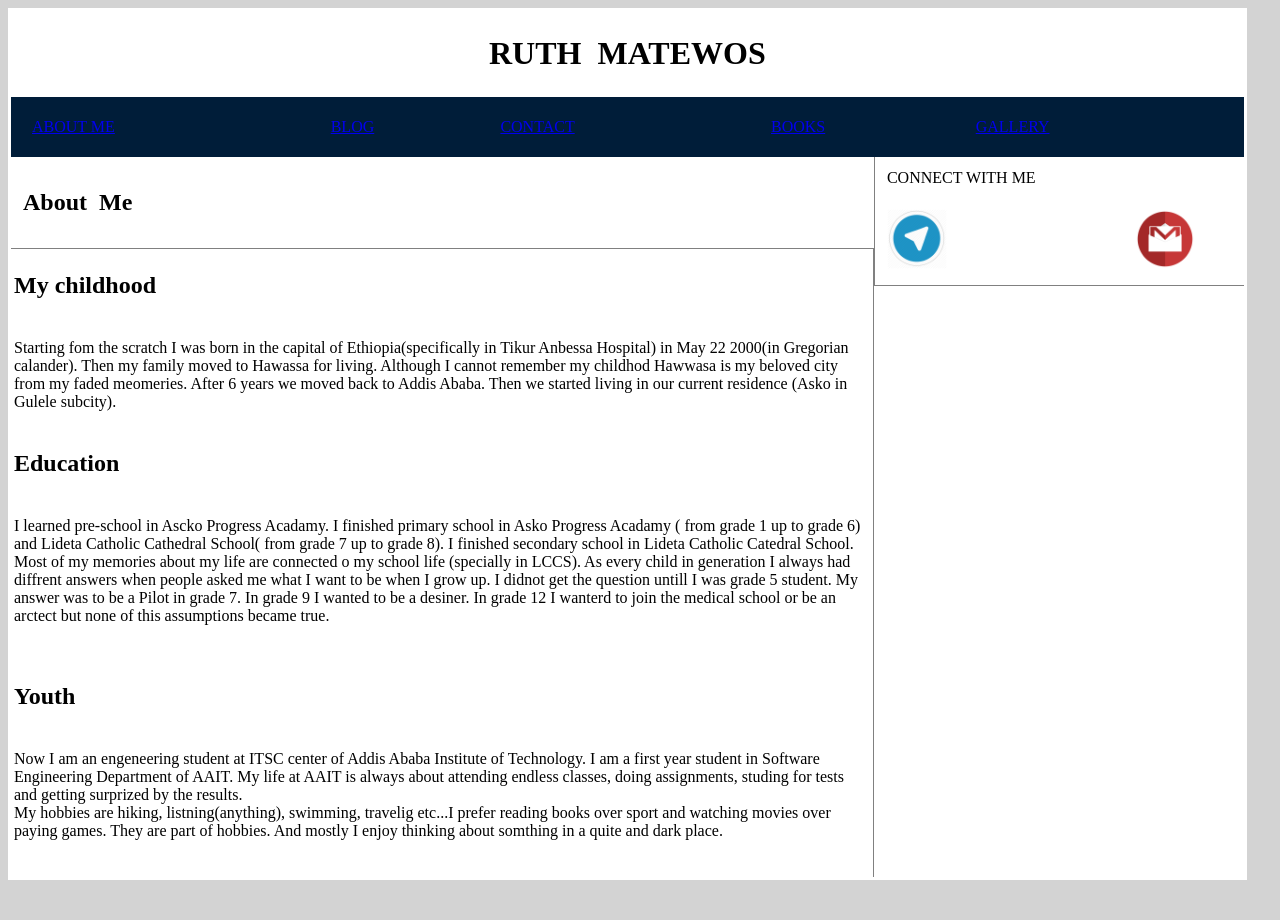
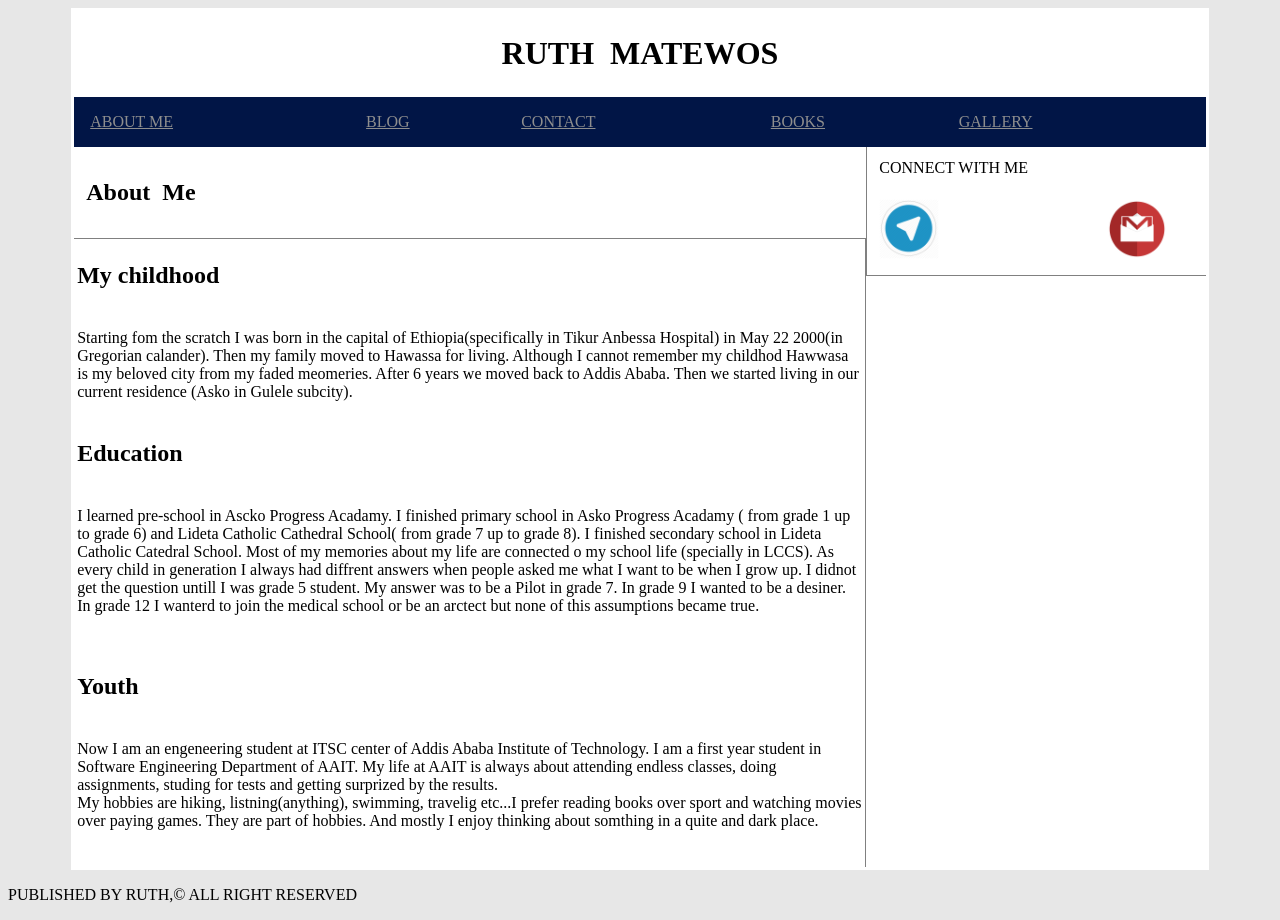
Before and after one commit to ruthmathew/MyPersonalWeb, a plain HTML site: page index.html in a window 1280 px wide. Before the commit the page ends 888 px from the top, so only its background shows below. Drawn offline with Linux system fonts and the light colour scheme.

Commit message:
second version of about page

```diff
--- a/index.html
+++ b/index.html
@@ -6,8 +6,8 @@
     <title>Ruth / About</title>
     <link rel="shortcut icon" type="image/png" href="./image/favicon.png">
 </head>
-<body bgcolor="lightgrey">
-    <table bgcolor="white" width=98%>
+<body bgcolor="#e7e7e7" vlink="#8e8e8e" link="#8e8e8e" >
+    <table bgcolor="white" width=90% align="center">
         <tr>
             <td>
                 <table align="center">
@@ -15,7 +15,7 @@
                         <td><h1> RUTH&nbsp;&nbsp;MATEWOS</h1></td>
                     </tr>
                 </table>
-                <table align="center" bgcolor="#001d39" cellspacing="20px" width="100%">
+                <table align="center" bgcolor="#011546" cellspacing="15px" width="100%">
                     <tr >
                         <td><a href="index.html"> ABOUT ME</a></td>
                         <td><a href="blog.html"> BLOG</a></td>
@@ -96,5 +96,6 @@
             </td>
         </tr>
     </table>
+    <p> PUBLISHED BY RUTH,&copy; ALL RIGHT RESERVED</p>
 </body>
 </html>
```
